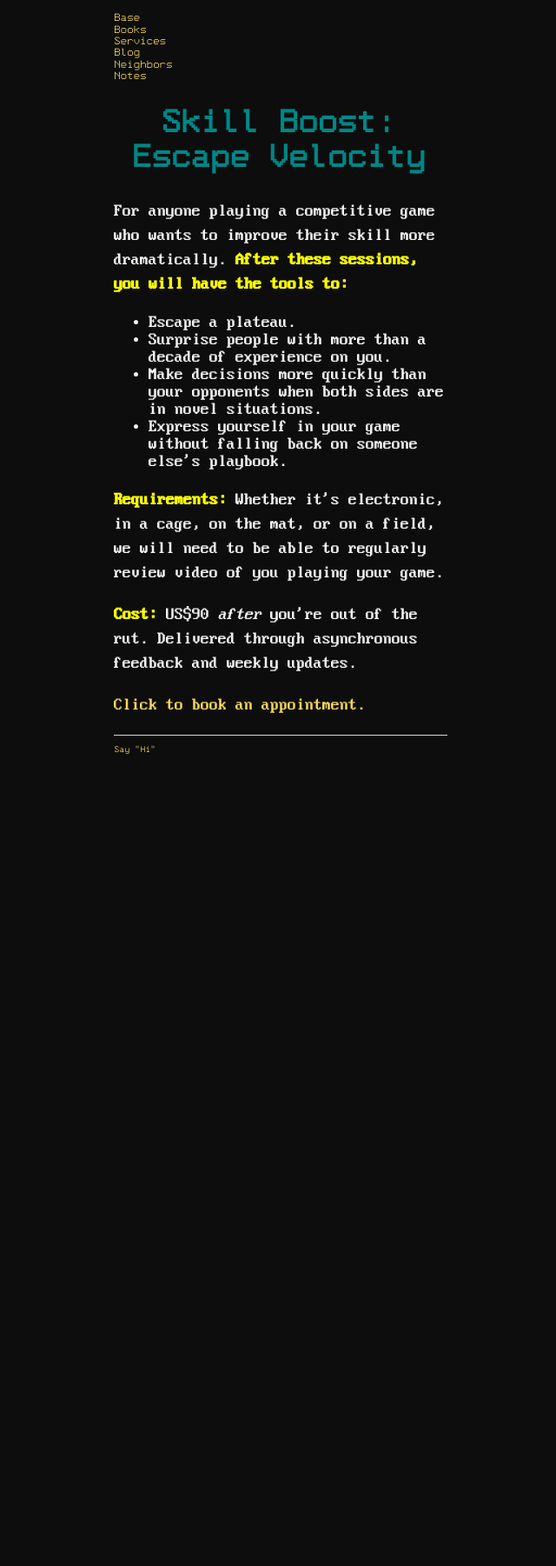
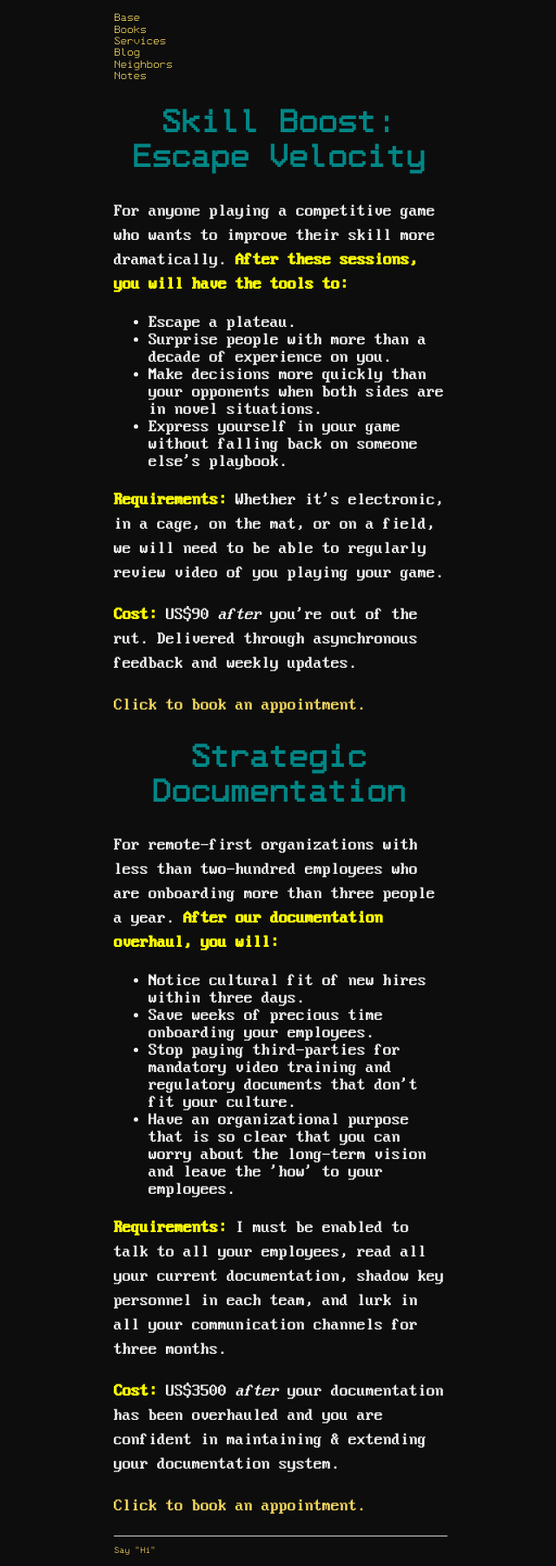
Before and after one commit to ray-dorai/ray-dorai.github.io, a Jekyll site: the page built from services.html, in a window 1280 px wide. Shown: the whole page at 87% size, without its empty margins (317-957 px from the left). Built offline with Jekyll 4.4.1, drawn with Linux system fonts in a browser that asks for light colours; before the commit the page ends 900 px from its top, so only the background shows below that.

Commit message:
Update services.html

```diff
--- a/services.html
+++ b/services.html
@@ -16,3 +16,17 @@ title: Services
 <p> <b style="color:yellow;">Requirements:</b> Whether it's electronic, in a cage, on the mat, or on a field, we will need to be able to regularly review video of you playing your game.</p>
 <p><b style="color:yellow;">Cost:</b> US$90 <i>after</i> you're out of the rut. Delivered through asynchronous feedback and weekly updates.</p>
 <p><a href="https://cal.com/forshaper/skill-boost-escape-velocity">Click to book an appointment.</a></p>
+
+<h1>Strategic Documentation</h1>
+<p>For remote-first organizations with less than two-hundred employees who are onboarding more than three people a year. <b style="color:yellow;">After our documentation overhaul, you will:</b></p>
+
+<ul style="font-size:20px">
+<li> Notice cultural fit of new hires within three days.</li>
+<li> Save weeks of precious time onboarding your employees.</li>
+<li> Stop paying third-parties for mandatory video training and regulatory documents that don't fit your culture.</li>
+<li> Have an organizational purpose that is so clear that you can worry about the long-term vision and leave the 'how' to your employees.</li>
+</ul>
+
+<p> <b style="color:yellow;">Requirements:</b> I must be enabled to talk to all your employees, read all your current documentation, shadow key personnel in each team, and lurk in all your communication channels for three months.</p>
+<p><b style="color:yellow;">Cost:</b> US$3500 <i>after</i> your documentation has been overhauled and you are confident in maintaining & extending your documentation system.</p>
+<p><a href="https://app.cal.com/forshaper/stratdoc">Click to book an appointment.</a></p>
```
